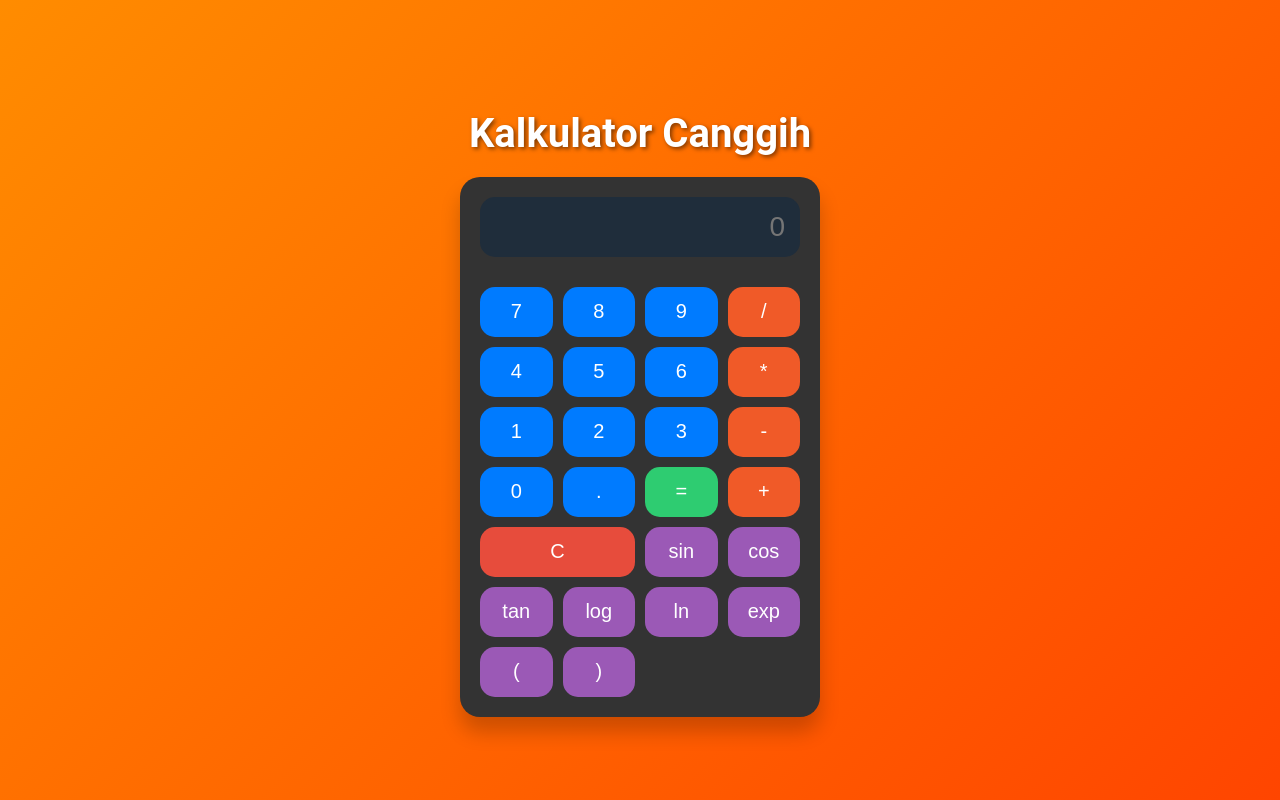
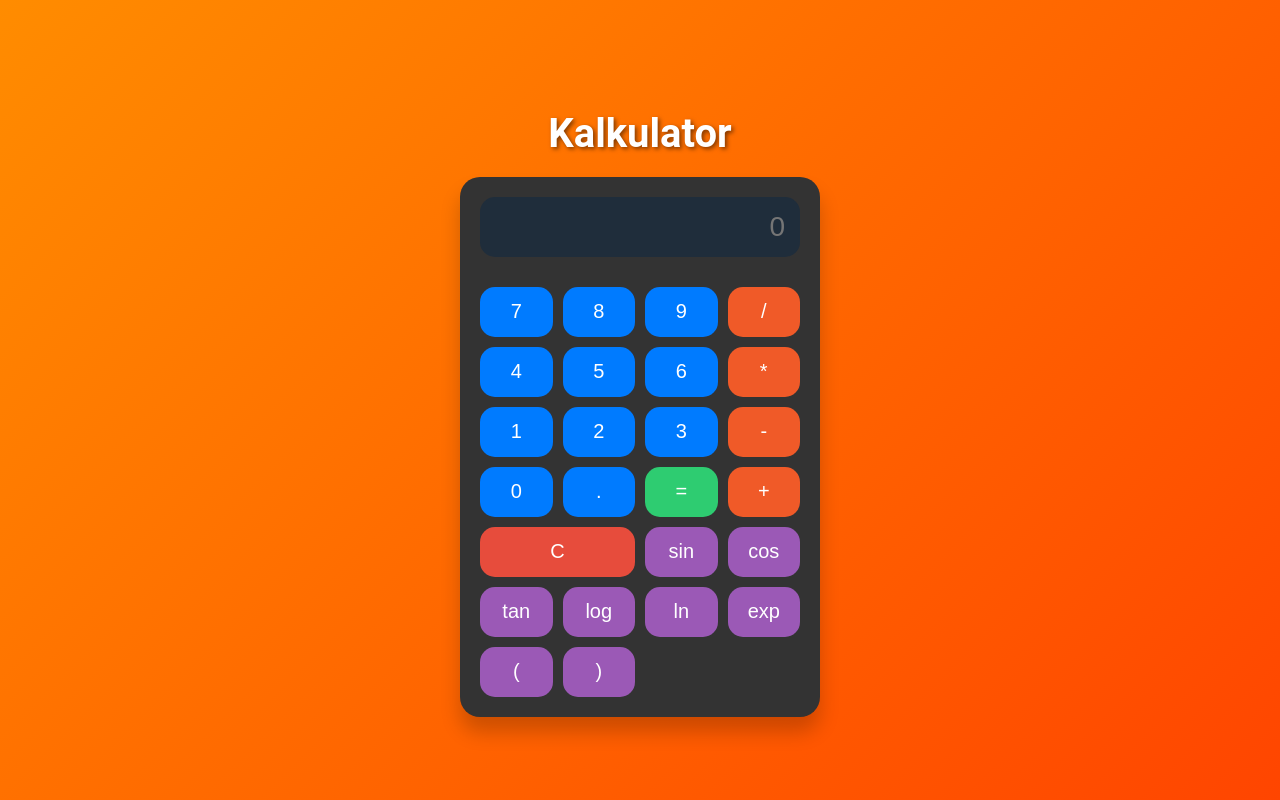
Before and after one commit to ahmadsifaudin/sifaudin.github.19, a plain HTML site: page index.html in a window 1280 px wide. Drawn offline with Linux system fonts and the light colour scheme.

Commit message:
Add files via upload

```diff
--- a/index.html
+++ b/index.html
@@ -109,7 +109,7 @@
 </head>
 <body>
   <div class="container">
-    <h1>Kalkulator Canggih</h1>
+    <h1>Kalkulator </h1>
     <div class="calculator">
       <input type="text" id="display" disabled placeholder="0">
 
```
